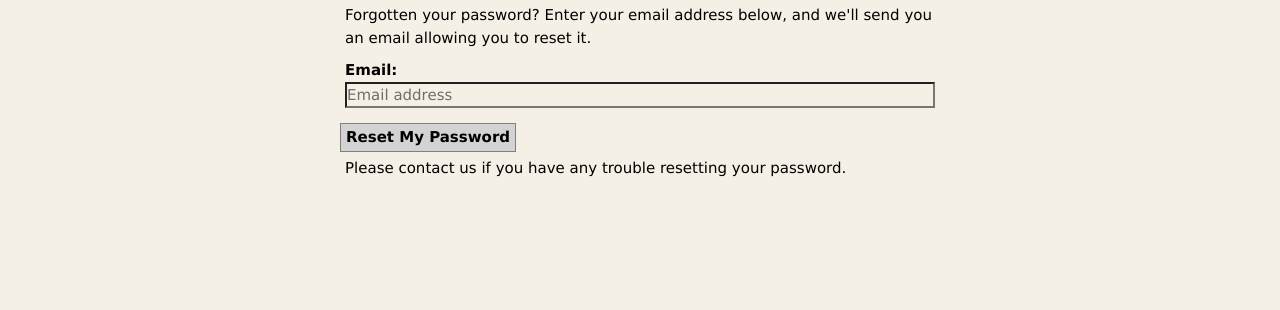
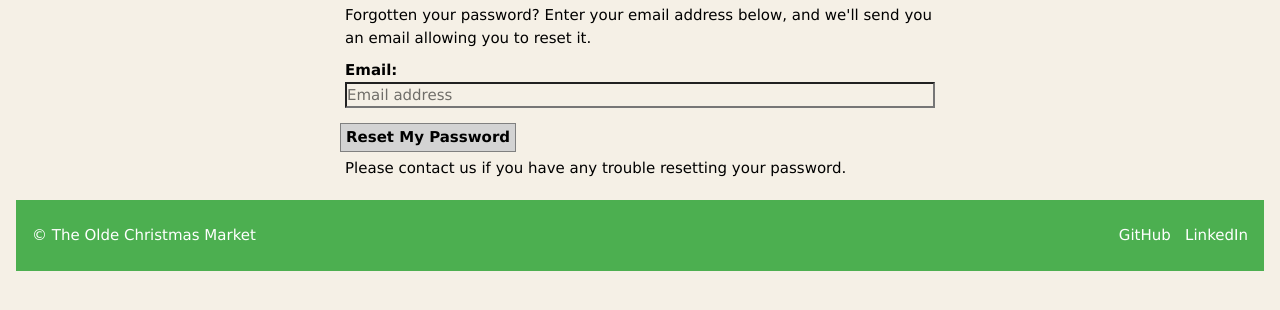
Before and after one commit to ajandris/simpleshop, a Django app: page /accounts/password/reset/ in a window 1280 px wide. Shown: the part 296-606 px from the top of the page. Run offline with Django 5.2, Linux system fonts and the light colour scheme; data that the repository does not hold is empty; parts of the project's set-up code (start-up, migrations or seed data) failed here and were passed over; some libraries are stand-ins or nearby versions.

Commit message:
ADD footer

```diff
--- a/templates/_base.html
+++ b/templates/_base.html
@@ -104,6 +104,28 @@
     <div class="w3-container page-content">
     {% block content %}
     {% endblock %}
+
+    <footer class="w3-row w3-container w3-center w3-green w3-padding-24 w3-margin-top">
+            <div class="w3-col s6 m6 l6 w3-left-align background-color-inherit">
+                &copy; The Olde Christmas Market
+            </div>
+
+            <div class="w3-col s6 m6 l6 w3-right-align background-color-inherit">
+                <a href="https://github.com/ajandris/simpleshop"
+                   class="no-text-decoration"
+                   target="_blank"
+                   rel="noopener noreferrer">
+                    GitHub
+                </a>
+                &nbsp;
+                <a href="https://linkedin.com/in/andris-jancevskis"
+                   class="no-text-decoration"
+                   target="_blank"
+                   rel="noopener noreferrer">
+                    LinkedIn
+                </a>
+        </div>
+    </footer>
     </div>
 
     {% block postloadjs %}
```
